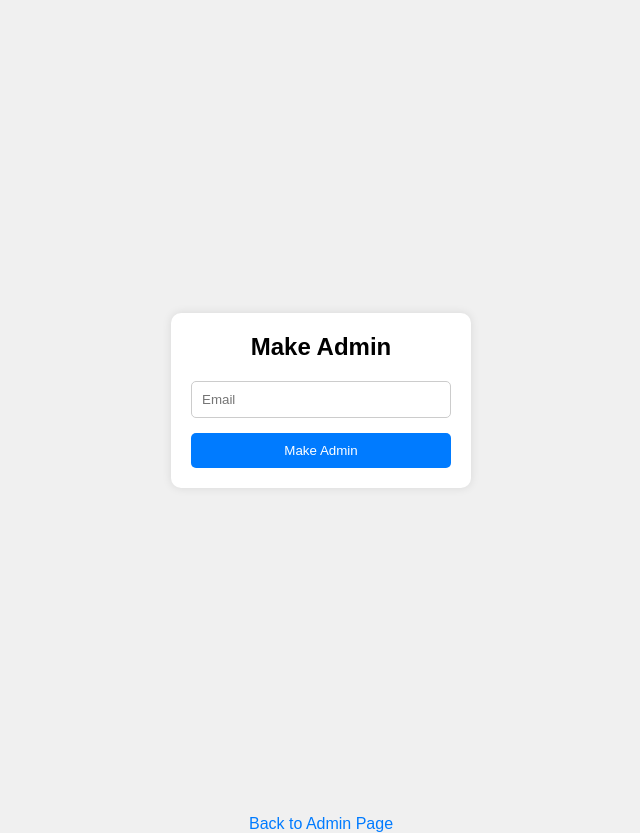
After one commit to Abdullah-git-VS/Course-project-V2, a PHP site: page /makeAdmin.php in a window 1280 px wide. The commit adds this page. Shown: the whole page, without its empty margins (319-959 px from the left). Run offline with PHP 8.4, Linux system fonts and the light colour scheme; the visitor is signed in with stand-in values (Sample User, id 1).

Commit message:
Owner,Admin added

```diff
--- a/AdminPage.php
+++ b/AdminPage.php
@@ -1,3 +1,6 @@
+
+
+
 <html lang="en">
 
 <head>
--- /dev/null
+++ b/makeAdmin.php
@@ -0,0 +1,109 @@
+<?php
+session_start();
+$con = mysqli_connect('localhost', 'root', '12345678', 'online');
+
+if (!isset($_SESSION['isOwner']) || $_SESSION['isOwner'] != 1) {
+    header('location: ../user_Page.php');
+    exit;
+}
+
+if ($_SERVER['REQUEST_METHOD'] == 'POST') {
+    $emailAdmin = mysqli_real_escape_string($con, $_POST['email']);
+
+    // Debug: Check the query
+    $checkEmail = mysqli_query($con, "SELECT * FROM `user_info` WHERE email = '$emailAdmin'");
+    if (mysqli_num_rows($checkEmail) > 0) {
+        $row = mysqli_fetch_assoc($checkEmail);
+        if ($row['isAdmin'] == 1) {
+            echo "<script>alert('User is already an admin!')</script>";
+        }
+        else {
+            $Query = mysqli_query($con, "UPDATE `user_info` SET isAdmin = 1 WHERE email = '$emailAdmin'");
+            echo "<script>alert('User has been granted admin access!')</script>";
+        }
+    } else {
+        echo "<script>alert('Email not found!')</script>";
+    }
+}
+
+mysqli_close($con);
+?>
+
+<!DOCTYPE html>
+<html lang="en">
+<head>
+    <meta charset="UTF-8">
+    <meta name="viewport" content="width=device-width, initial-scale=1.0">
+    <title>Make Admin</title>
+    <style>
+        * {
+            margin: 0;
+            padding: 0;
+            box-sizing: border-box;
+        }
+        body {
+            background: #f0f0f0;
+            font-family: Arial, sans-serif;
+        }
+        .frame-container {
+            width: 100%;
+            height: 100vh;
+            display: flex;
+            justify-content: center;
+            align-items: center;
+        }
+        .info {
+            background: #fff;
+            padding: 20px;
+            border-radius: 10px;
+            box-shadow: 0 0 10px rgba(0, 0, 0, 0.1);
+            width: 300px;
+        }
+        .info h1 {
+            margin-bottom: 20px;
+            font-size: 24px;
+            text-align: center;
+        }
+        .info input[type="email"] {
+            width: 100%;
+            padding: 10px;
+            margin-bottom: 15px;
+            border: 1px solid #ccc;
+            border-radius: 5px;
+        }
+        .info input[type="submit"] {
+            width: 100%;
+            padding: 10px;
+            background: #007bff;
+            color: #fff;
+            border: none;
+            border-radius: 5px;
+            cursor: pointer;
+        }
+        .info input[type="submit"]:hover {
+            background: #0056b3;
+        }
+        .back-button {
+            display: block;
+            margin-top: 15px;
+            text-align: center;
+            color: #007bff;
+            text-decoration: none;
+        }
+        .back-button:hover {
+            text-decoration: underline;
+        }
+    </style>
+</head>
+<body>
+    <div class="frame-container">
+        <form action="" method="POST" class="info">
+            <h1>Make Admin</h1>
+            <input type="email" name="email" placeholder="Email" required>
+            <input type="submit" value="Make Admin">
+        </form>
+        <br>
+    </div>
+    <a href="AdminPage.php" class="back-button">Back to Admin Page</a>
+</body>
+</html>
```
Also changed, not shown: home_Page.php (+36 -48 lines).
